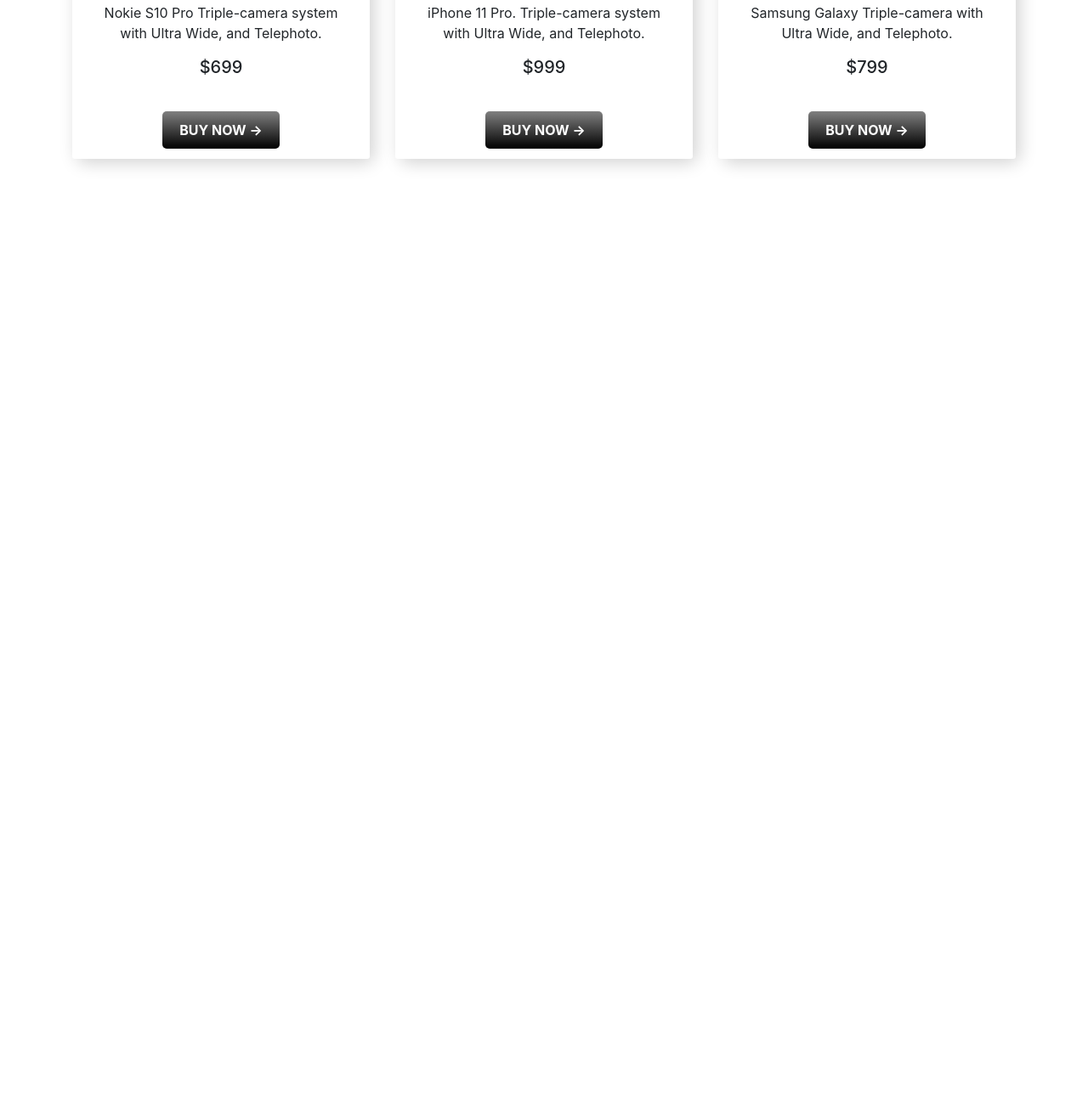
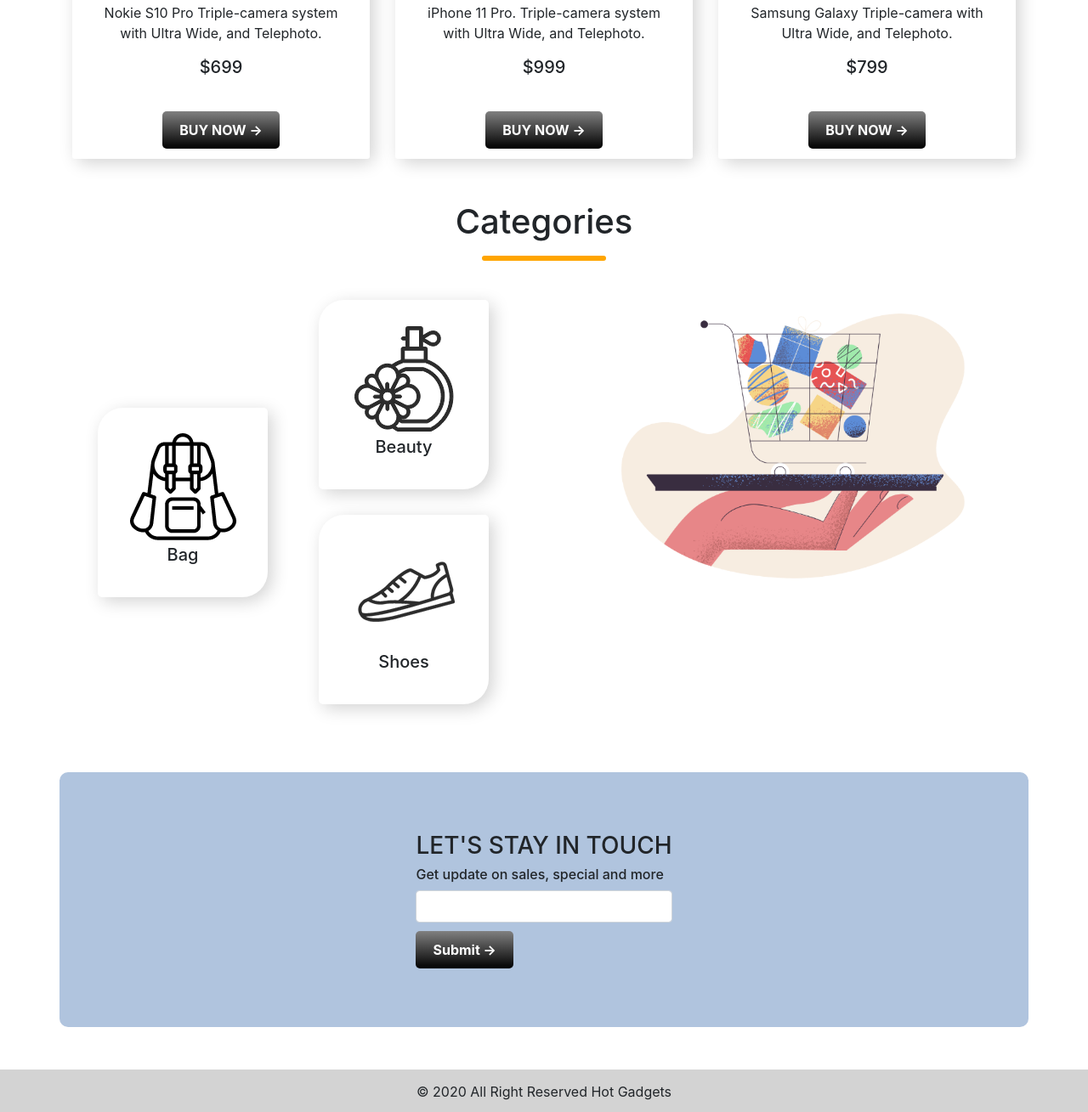
Before and after one commit to shakil1206/hot-gadgets, a plain HTML site: page index.html in a window 1280 px wide. Shown: the part 1623-2932 px from the top of the page at 85% size. Before the commit the page ends 1860 px from the top, so only its background shows below. Drawn offline with nearby package versions, Linux system fonts and the light colour scheme.

Commit message:
Exiting E-Commerce HotGatgates Website Design Done

```diff
--- a/index.html
+++ b/index.html
@@ -197,11 +197,60 @@
         </div>
       </div>
     </div>
-
     <!--Laptop Area End-->
 
 
+    <!--Catagorie Area Start-->
+    <div class="container">
+      <div class="catagorie">
+        <h1>Categories</h1>
+        <hr>
+      </div>
 
+      <div class="row">
+        <div class="col-md-6 d-flex justify-content-centers align-items-center">
+            <div class="image-box-shadow">
+                <img src="Images/Categories/bag.png" alt="Bag Image">
+                <h5>Bag</h5>
+            </div>
+            <div>
+              <div class="image-box-shadow">
+                  <img src="Images/Categories/perfume.png" alt="Perfume Image">
+                  <h5>Beauty</h5>
+              </div>
+              <div class="image-box-shadow">
+                  <img src="Images/Categories/shoe.png" alt="Shoe Image">
+                  <h5>Shoes</h5>
+              </div>
+            </div>
+        </div>
+        <div class="col-md-6">
+            <img class="img-fluid w-100" src="Images/Categories/pale-order.png" alt="Pale Order Image">
+        </div>
+      </div>
+
+    </div>
+    <!--Catagorie Area End-->
+
+<!--Contact Area Start-->
+
+<div class="container d-flex align-items-center justify-content-center subscribe">
+  <div>
+    <h3>LET'S STAY IN TOUCH</h3>
+    <h6>Get update on sales, special and more</h6>
+    <input class="form-control" type="text">
+    <button class="buy-now-button">Submit →</button>
+  </div>
+</div>
+
+<!--Contact Area End-->
+
+
+<!--Footer Area Start-->
+<footer>
+  <small>© 2020 All Right Reserved Hot Gadgets</small>
+</footer>
+<!--Footer Area End-->
 
     <script src="https://code.jquery.com/jquery-3.4.1.slim.min.js" integrity="sha384-J6qa4849blE2+poT4WnyKhv5vZF5SrPo0iEjwBvKU7imGFAV0wwj1yYfoRSJoZ+n" crossorigin="anonymous"></script>
     <script src="https://cdn.jsdelivr.net/npm/popper.js@1.16.0/dist/umd/popper.min.js" integrity="sha384-Q6E9RHvbIyZFJoft+2mJbHaEWldlvI9IOYy5n3zV9zzTtmI3UksdQRVvoxMfooAo" crossorigin="anonymous"></script>
--- a/style.css
+++ b/style.css
@@ -76,3 +76,45 @@
     border-top: none;
     background-color: #fff;
 }
+
+.catagorie{
+    text-align: center;
+}
+
+.catagorie hr{
+    width: 140px;
+    border: 3px solid orange;
+    border-radius: 80px;
+}
+
+
+.image-box-shadow{
+    width: 200px;
+    box-shadow: 5px 5px 20px lightgray;
+    border-radius: 30px 5px;
+    padding: 30px;
+    margin: 30px 30px;
+    text-align: center;
+}
+
+
+.image-box-shadow h5{
+    margin-top: 5px;
+}
+
+footer{
+    font-size: 20px;
+    text-align: center;
+    background-color: lightgray;
+    padding: 10px 0;
+}
+
+.subscribe{
+    height: 300px;
+    background-color: lightsteelblue;
+    border-radius: 10px;
+}
+
+.subscribe button{
+    margin-top: 10px;
+}
```
